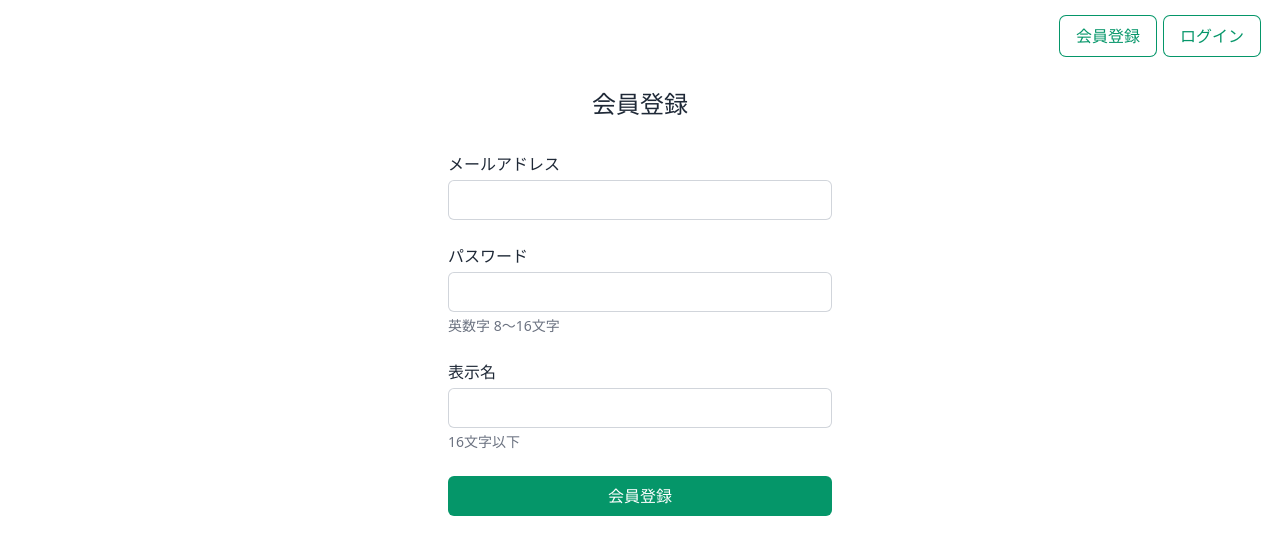
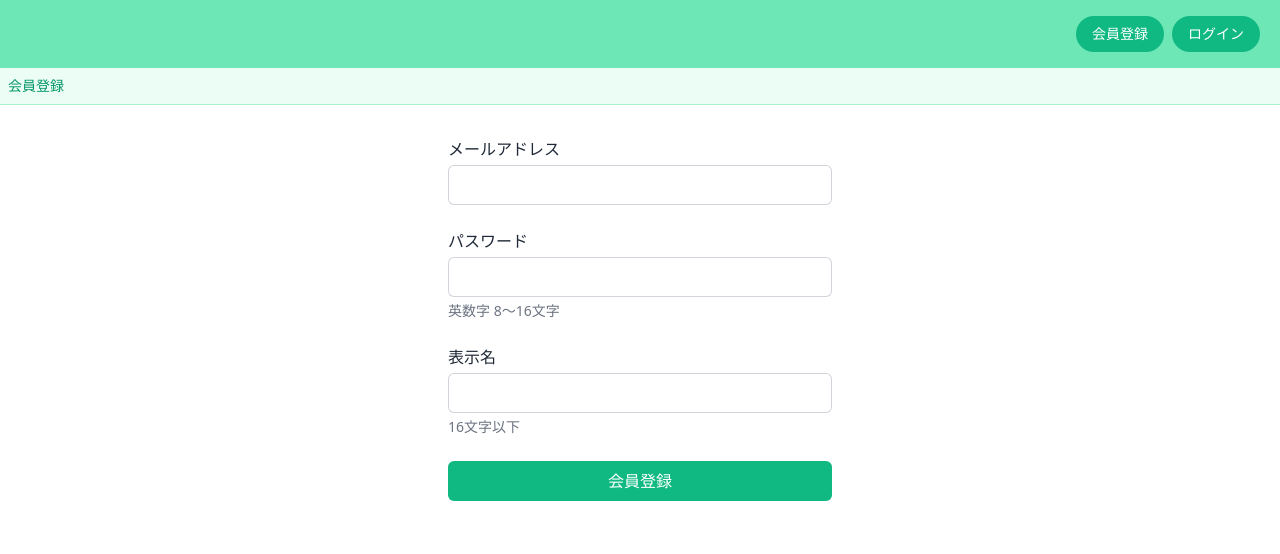
Before and after one commit to shinichinomura/recipe-note-frontend, a Next.js app: page /signup in a window 1280 px wide. Shown: the top 554 px of the page. Built offline with nearby package versions, Linux system fonts and the light colour scheme; no server answers.

Commit message:
デザイン調整

```diff
--- a/app/_components/header_menu.tsx
+++ b/app/_components/header_menu.tsx
@@ -30,12 +30,12 @@ export default function HeaderMenu() {
       {
         !loginContext.currentUserAccount.id ? (
           <>
-            <Link href="/signup" className="rounded-md ring-1 ring-emerald-600 text-emerald-600 hover:opacity-75 px-4 py-2 mx-1">会員登録</Link>
-            <Link href="/login"  className="rounded-md ring-1 ring-emerald-600 text-emerald-600 hover:opacity-75 px-4 py-2 mx-1">ログイン</Link>
+            <Link href="/signup" className="text-sm rounded-full bg-emerald-500 text-white hover:bg-emerald-400 px-4 py-2 mx-1">会員登録</Link>
+            <Link href="/login"  className="text-sm rounded-full bg-emerald-500 text-white hover:bg-emerald-400 px-4 py-2 mx-1">ログイン</Link>
           </>
         ) : (
           <>
-            <button onClick={LogOut} className="rounded-md ring-1 ring-emerald-600 text-emerald-600 hover:opacity-75 px-4 py-2 mx-1">ログアウト</button>
+            <button onClick={LogOut} className="text-sm text-emerald-700">ログアウト</button>
           </>
         )
       }
--- a/app/layout.tsx
+++ b/app/layout.tsx
@@ -46,13 +46,13 @@ export default function RootLayout({
         setCurrentUserAccount: setCurrentUserAccount
       }}>
         <body className="text-md text-gray-800">
-          <div className="flex justify-between p-4">
+          <div className="flex justify-between p-4 bg-emerald-300">
             <div>
 
             </div>
             <HeaderMenu />
           </div>
-          <main className="my-4 px-4">
+          <main>
             {children}
           </main>
         </body>
--- a/app/login/page.tsx
+++ b/app/login/page.tsx
@@ -44,22 +44,25 @@ export default function Login() {
 
   return (
     <div className="flex flex-1 flex-col justify-center">
-      <div className="mx-auto w-full max-w-sm">
-        <h2 className="text-2xl text-center">ログイン</h2>
+      <div className="w-full p-2 bg-emerald-50 border-b border-emerald-200">
+        <h2 className="text-sm text-emerald-600">ログイン</h2>
       </div>
       <div className="mx-auto w-full max-w-sm mt-8">
         <form onSubmit={(event) => submit(event)}>
-          <ErrorMessages messages={errorMessages} />
+          <ErrorMessages messages={errorMessages}/>
           <div>
             <label htmlFor="email" className="block">メールアドレス</label>
-            <input type="email" required name="email" id="email" className="block w-full rounded-md ring-1 ring-inset ring-gray-300 p-2 mt-1" />
+            <input type="email" required name="email" id="email"
+                   className="block w-full rounded-md ring-1 ring-inset ring-gray-300 p-2 mt-1"/>
           </div>
           <div className="mt-6">
             <label htmlFor="password" className="block">パスワード</label>
-            <input type="password" required name="password" id="password" minLength={8} maxLength={16}  className="block w-full rounded-md ring-1 ring-inset ring-gray-300 p-2 mt-1" />
+            <input type="password" required name="password" id="password" minLength={8} maxLength={16}
+                   className="block w-full rounded-md ring-1 ring-inset ring-gray-300 p-2 mt-1"/>
           </div>
           <div className="mt-6">
-            <input type="submit" className="w-full rounded-md bg-emerald-600 hover:bg-emerald-500 py-2 text-white" value="ログイン" />
+            <input type="submit" className="w-full rounded-md bg-emerald-500 hover:bg-emerald-400 py-2 text-white"
+                   value="ログイン"/>
           </div>
         </form>
       </div>
--- a/app/mypage/page.tsx
+++ b/app/mypage/page.tsx
@@ -110,8 +110,8 @@ export default function Mypage() {
 
   return (
     <div className="flex flex-1 flex-col justify-center">
-      <div className="mx-auto w-full max-w-sm">
-        <h2 className="text-2xl text-center">マイページ</h2>
+      <div className="w-full p-2 bg-emerald-50 border-b border-emerald-200">
+        <h2 className="text-sm text-emerald-600">マイページ</h2>
       </div>
       <div className="mx-auto w-full max-w-sm mt-8">
         <label htmlFor="recipeUrl" className="block text-sm text-gray-500">レシピURL</label>
@@ -170,7 +170,7 @@ export default function Mypage() {
         <div className="mt-6">
           <button onClick={(event) => addRecipe(event)}
                   disabled={!recipeUrl || !recipeTitle}
-                  className="w-full rounded-md bg-emerald-600 hover:bg-emerald-500 py-2 text-white disabled:opacity-50 disabled:cursor-not-allowed"
+                  className="w-full rounded-md bg-emerald-500 hover:bg-emerald-400 py-2 text-white disabled:opacity-50 disabled:cursor-not-allowed"
           >レシピを登録
           </button>
         </div>
--- a/app/signup/page.tsx
+++ b/app/signup/page.tsx
@@ -33,32 +33,36 @@ export default function Signup() {
 
   return (
     <div className="flex flex-1 flex-col justify-center">
-      <div className="mx-auto w-full max-w-sm">
-        <h2 className="text-2xl text-center">会員登録</h2>
+      <div className="w-full p-2 bg-emerald-50 border-b border-emerald-200">
+        <h2 className="text-sm text-emerald-600">会員登録</h2>
       </div>
       <div className="mx-auto w-full max-w-sm mt-8">
         <form onSubmit={(event) => submit(event)}>
-          <ErrorMessages messages={errorMessages} />
+          <ErrorMessages messages={errorMessages}/>
           <div>
             <label htmlFor="email" className="block">メールアドレス</label>
-            <input type="email" required name="email" id="email" className="block w-full rounded-md ring-1 ring-inset ring-gray-300 p-2 mt-1" />
+            <input type="email" required name="email" id="email"
+                   className="block w-full rounded-md ring-1 ring-inset ring-gray-300 p-2 mt-1"/>
           </div>
           <div className="mt-6">
             <label htmlFor="password" className="block">パスワード</label>
-            <input type="password" required name="password" id="password" minLength={8} maxLength={16}  className="block w-full rounded-md ring-1 ring-inset ring-gray-300 p-2 mt-1" />
+            <input type="password" required name="password" id="password" minLength={8} maxLength={16}
+                   className="block w-full rounded-md ring-1 ring-inset ring-gray-300 p-2 mt-1"/>
             <div className="text-sm text-gray-500 mt-1">
               英数字 8〜16文字
             </div>
           </div>
           <div className="mt-6">
             <label htmlFor="displayName" className="block">表示名</label>
-            <input type="text" name="display_name" id="displayName" maxLength={16} className="block w-full rounded-md ring-1 ring-inset ring-gray-300 p-2 mt-1" />
+            <input type="text" name="display_name" id="displayName" maxLength={16}
+                   className="block w-full rounded-md ring-1 ring-inset ring-gray-300 p-2 mt-1"/>
             <div className="text-sm text-gray-500 mt-1">
               16文字以下
             </div>
           </div>
           <div className="mt-6">
-            <input type="submit" className="w-full rounded-md bg-emerald-600 hover:bg-emerald-500 py-2 text-white" value="会員登録" />
+            <input type="submit" className="w-full rounded-md bg-emerald-500 hover:bg-emerald-400 py-2 text-white"
+                   value="会員登録"/>
           </div>
         </form>
       </div>
```
